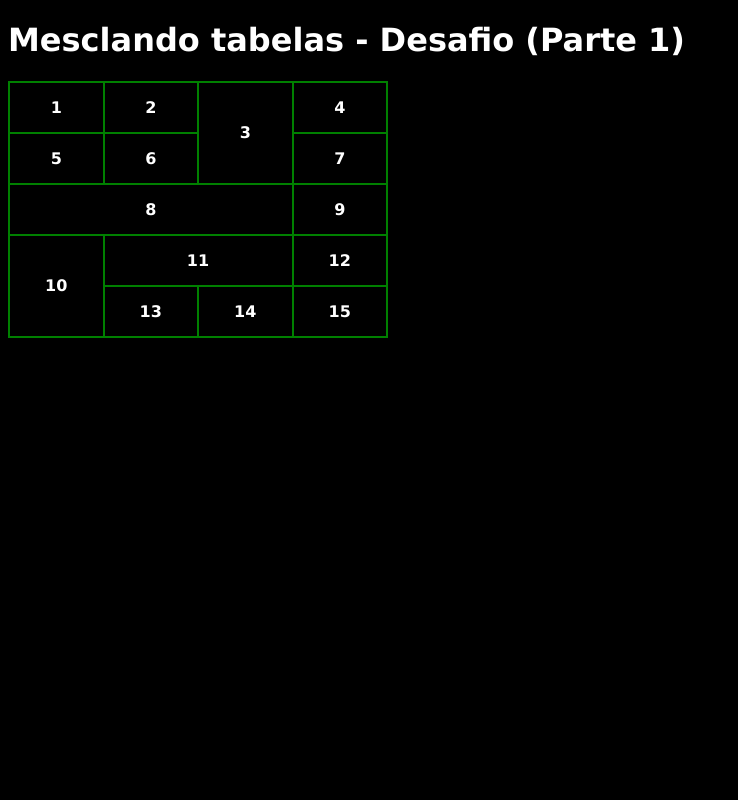
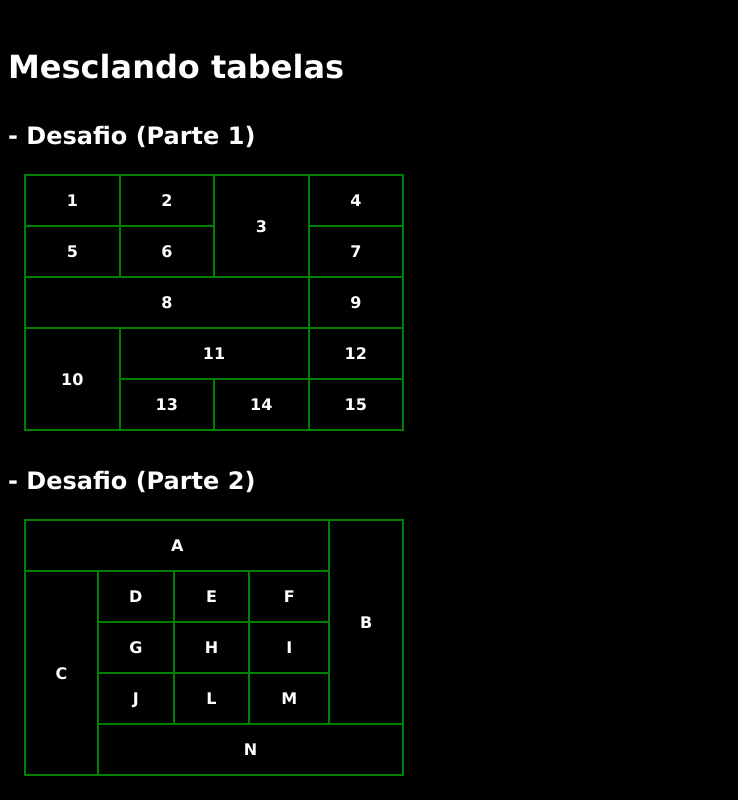
Before and after one commit to DaissaMatias/html-css, a plain HTML site: page exercicios/ex023/desafio13.html in a window 1280 px wide. Shown: the whole page, without its empty margins (0-738 px from the left). Drawn offline with Linux system fonts and the light colour scheme.

Commit message:
Desafio (Parte 2)
Mesclando Tabelas

```diff
--- a/exercicios/ex023/desafio13.html
+++ b/exercicios/ex023/desafio13.html
@@ -9,12 +9,14 @@
             font-family: 'Lucida Sans', 'Lucida Sans Regular', 'Lucida Grande', 'Lucida Sans Unicode', Geneva, Verdana, sans-serif;
             background-color: black;
         }
-        h1 {
+        h1, h2 {
             color: white;
+            margin: 1.5em 0 1em 0;
         }
         table {
             border-collapse: collapse;
             width: 380px;
+            margin-left: 1em;
         }
         td {
             border: 2px solid green;
@@ -27,7 +29,8 @@
     </style>
 </head>
 <body>
-    <h1>Mesclando tabelas - Desafio (Parte 1)</h1>
+    <h1>Mesclando tabelas</h1>
+    <h2> - Desafio (Parte 1)</h2>
     <table>
         <tr>
             <td>1</td>
@@ -55,5 +58,31 @@
             <td>15</td>
         </tr>
     </table>
+    <h2> - Desafio (Parte 2)</h2>
+    <table>
+        <tr>
+            <td colspan="4">A</td>
+            <td rowspan="4">B</td>
+        </tr>
+        <tr>
+            <td rowspan="4">C</td>
+            <td>D</td>
+            <td>E</td>
+            <td>F</td>
+        </tr>
+        <tr>
+            <td>G</td>
+            <td>H</td>
+            <td>I</td>
+        </tr>
+        <tr>
+            <td>J</td>
+            <td>L</td>
+            <td>M</td>
+        </tr>
+        <tr>
+            <td colspan="4">N</td>
+        </tr>
+    </table>
 </body>
 </html>
```
